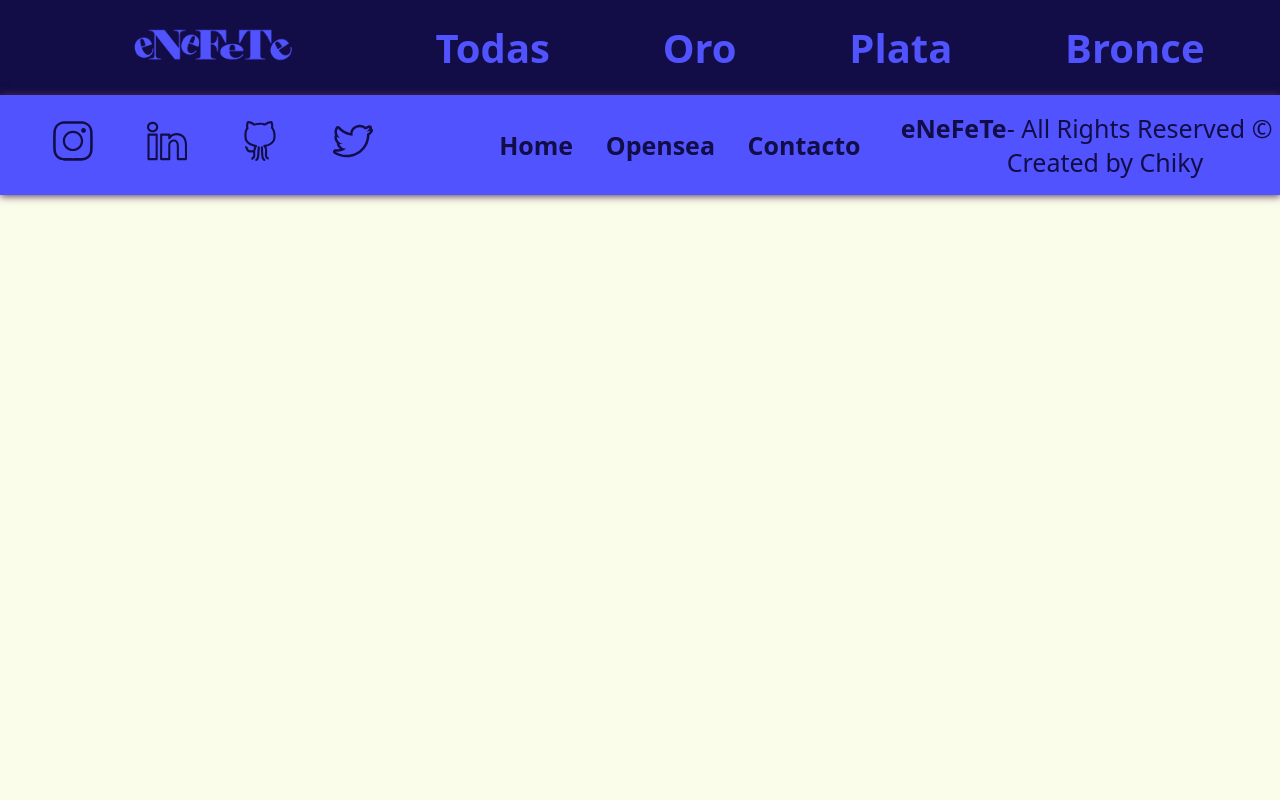
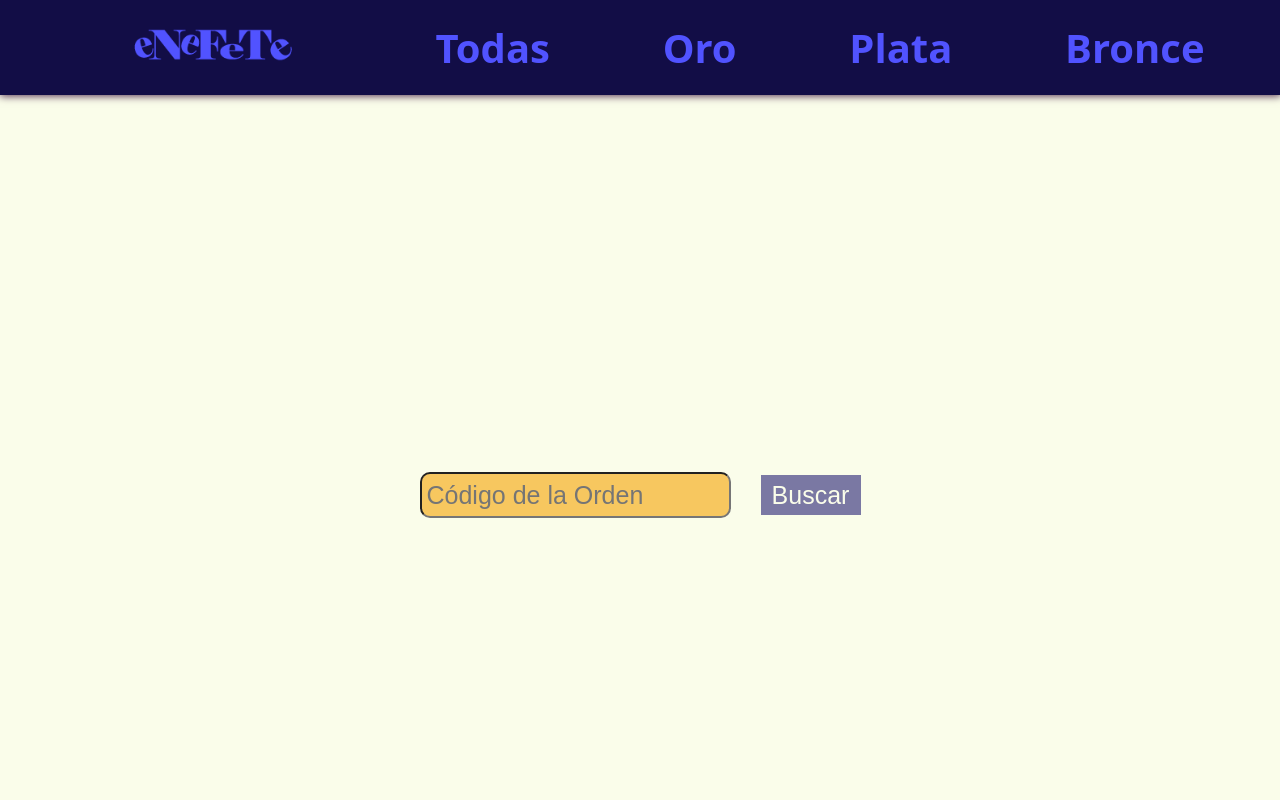
Before and after one commit to chiky222/mi-tienda-web, a React (Create React App) app: page /track in a window 1280 px wide. Shown: the top 800 px of the page. Built offline with nearby package versions, Linux system fonts and the light colour scheme.

Commit message:
Track feature para Seguimiento de Orden de Compra

```diff
--- a/src/App.css
+++ b/src/App.css
@@ -561,6 +561,35 @@ input:focus{
   text-decoration: none;
 }
 
+input[type=number]::-webkit-inner-spin-button,
+input[type=number]::-webkit-outer-spin-button {
+  display: none;
+  margin: 0;
+}
+
+
+/* Orden de Compra - Formulario y Textos */
+
+.form-track{
+  display: flex;
+  align-items: center;
+  justify-content: center;
+  min-height: 100vh;
+  gap: 30px;
+}
+
+.detalle-ordenDeCompra{
+  display: flex;
+  justify-content: center;
+  align-items: center;
+  flex-direction: column;
+  margin: 40px 0;
+}
+
+.detalle-ordenDeCompra b{
+  text-decoration: underline;
+}
+
 
 /* Media Responsive */
 
--- a/src/App.js
+++ b/src/App.js
@@ -8,6 +8,7 @@ import {BrowserRouter, Routes, Route} from 'react-router-dom';
 import Contact from './components/Contact';
 import CartProvider from './context/CartContext';
 import Checkout from './components/Checkout';
+import Track from './components/Track';
 
 function App() {
   return (
@@ -22,6 +23,7 @@ function App() {
             <Route path='/cart' element={ <Cart /> }/>
             <Route path='/contact' element={ <Contact /> }/>
             <Route path='/checkout' element={ <Checkout /> }/>
+            <Route path='/track' element={ <Track /> }/>
           </Routes>
           <Footer />
         </CartProvider>
--- a/src/components/Cart.jsx
+++ b/src/components/Cart.jsx
@@ -32,7 +32,8 @@ const Cart = () => {
     return (
       <div className='cart-vacio'>
         <h2>Aún no agregaste productos al carrito.</h2>
-        <NavLink to='/' >Comenzar a Comprar</NavLink>
+        <NavLink to='/' >Comenzar a Comprar</NavLink><br></br>
+        <NavLink to='/track' >Buscar Orden de Compra</NavLink>
       </div>
     )
   }
--- a/src/components/Checkout.jsx
+++ b/src/components/Checkout.jsx
@@ -3,6 +3,7 @@ import { useContext } from 'react';
 import { CartContext } from '../context/CartContext';
 import { addDoc, collection, serverTimestamp } from 'firebase/firestore';
 import { baseDeDatos } from '../servicios/firebaseConfig';
+import { Link } from 'react-router-dom';
 
 const Checkout = () => {
 
@@ -14,7 +15,7 @@ const Checkout = () => {
   const [lastName, setLastName] = useState('');
   const [telefono, setTelefono] = useState('');
   const [direccion, setDireccion] = useState('');
-  const [mail, setMail] = useState('');
+  const [mail, setMail] = useState('mail@gmail.com');
   const [mailConfirm, setMailConfirm] = useState('');
 
   const enviarDatos = (e) => {
@@ -54,7 +55,8 @@ const Checkout = () => {
   if (orderId) {
     return (
       <div className='cart-vacio'>
-        <h1>¡Gracias por tú compra! El código de seguimiento de tu pedido es: <br></br><br></br><b>{orderId}</b></h1>
+        <h1>¡Gracias por tú compra! El código de seguimiento de tu pedido es: <br></br><br></br><b>{orderId}</b><br></br></h1>
+        <Link to='/track'>Seguimiento</Link>
       </div>
     )
   } else {
@@ -66,7 +68,7 @@ const Checkout = () => {
         <input type='text' placeholder='Dirección' name='direccion' value={direccion} onChange={handleDireccion} /><br></br>
         <input type='text' placeholder='Mail' name='mail' value={mail} onChange={handleMail} /><br></br>
         <input type='text' placeholder='Confirme su mail' name='mailConfirm' value={mailConfirm} onChange={handleMailConfirm} /><br></br>
-        <button className='buttonAdd'>Envíar</button>
+        {(mail === mailConfirm) && <button className='buttonAdd'>Envíar</button>}
       </form>
     )
   }
--- /dev/null
+++ b/src/components/Track.jsx
@@ -0,0 +1,63 @@
+import React, { useState } from 'react';
+import { collection, getDocs } from 'firebase/firestore';
+import { baseDeDatos } from '../servicios/firebaseConfig';
+
+const Track = () => {
+
+  const [idOrden, setIdOrden] = useState('');
+  const handleOrder = (e) => setIdOrden(e.target.value);
+  const [items, setItems] = useState([]);
+  const [loading, setLoading] = useState(true);
+
+
+  const obtenerDatos = () => {
+    const orderCollection = collection(baseDeDatos, 'orders');
+
+    getDocs(orderCollection)
+    .then((res) => {
+      if (res.docs.some((prod) => prod.id === idOrden)) {
+        const filtro = res.docs.filter((prod) => prod.id === idOrden);
+        const products = filtro.map((prod) => {
+          return (
+            [...prod.data().items]
+          );
+        })
+        setItems(products);
+        setLoading(false);
+      }
+    })
+    .catch((error) => {
+      console.log(error);
+    })
+  }
+
+  if (!loading) {
+    return (
+      <>
+        <div className='detalle-ordenDeCompra' >
+          <h2>Detalle de los Productos en la orden <b>{idOrden}</b>:</h2>
+          <h3><b>Estado</b>: ¡En preparación! Lo recibirás en los próximos 5 días hábiles desde el día de tú compra.</h3>
+        </div>
+        {items[0].map((prod) => (
+          <div key={prod.id + prod.cant} className='item-cart'>
+            <img src={prod.img} alt={prod.title} width='150px' />
+            <div className='texts-cart' >
+              <h2>{prod.title}</h2>
+              <h3>Cantidad: {prod.cantidad}</h3>
+              <h3>$ {prod.price * prod.cantidad}</h3>
+            </div>
+          </div>
+        ))}
+      </>
+    )
+  } else {
+    return (
+      <div className='form-track' >
+        <input type='text' style={{width: '300px', height: '40px', fontSize: 'var(--size-font-text)', margin: '10px 0 10px'}} placeholder='Código de la Orden' name='idOrdenCompra' value={idOrden} onChange={handleOrder} ></input>
+        <button className='buttonAdd' disabled={idOrden.length !== 20} onClick={() => obtenerDatos()}>Buscar</button>
+      </div>
+    )
+  }
+}
+
+export default Track;
```
